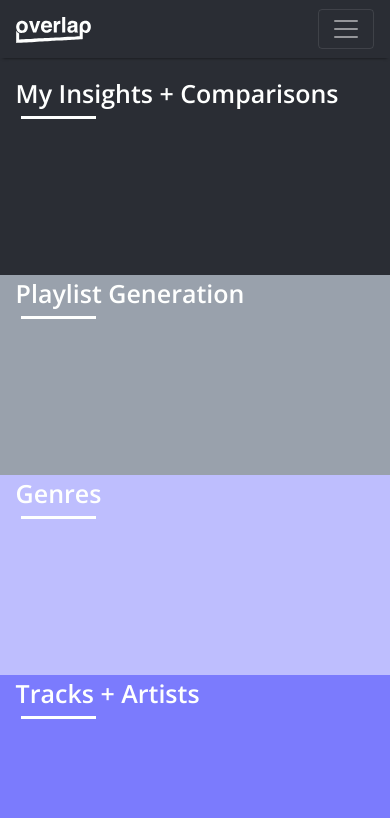
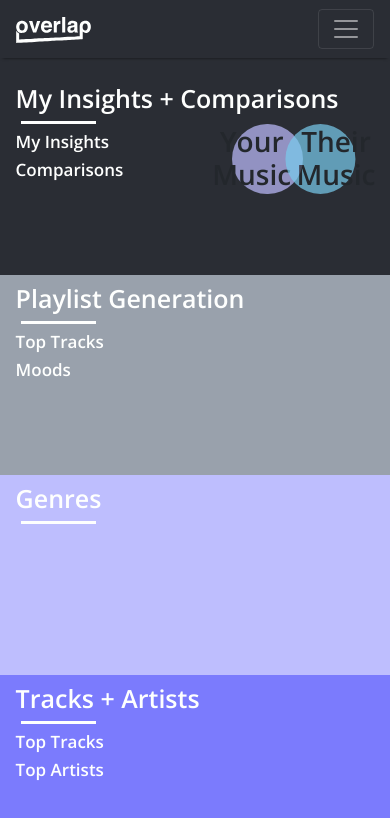
Before and after one commit to IGEN330-Overlap/Overlap, a React (Create React App) app in the folder frontend/: page /how-it-works in a window 390 px wide. Shown: the top 818 px of the page. Built offline with nearby package versions, Linux system fonts and the light colour scheme.

Commit message:
more how it works + percentages on stats

```diff
--- a/frontend/src/GroupProfilePage/MusicalProfile/MusicalProfile.css
+++ b/frontend/src/GroupProfilePage/MusicalProfile/MusicalProfile.css
@@ -102,8 +102,10 @@
     z-index: 2;
 }
 .user-position .user-name {
-    margin-top: 40px;
+    margin-top: 45px;
     opacity: 0;
+    width: 100px;
+    height: fit-content;
     color: var(--off-white-color);
     font-size: 13px;
     font-weight: 550;
--- a/frontend/src/GroupProfilePage/MusicalProfile/MusicalProfile.js
+++ b/frontend/src/GroupProfilePage/MusicalProfile/MusicalProfile.js
@@ -67,6 +67,9 @@ export const MusicalProfile = ({groupUsers}) => {
                                     <img className="user-icon" src={user.icon} alt={user.name}/>
                                     <div className="user-name">
                                         {user.name}
+                                        <div className="user-stat">
+                                            {user.stat.toFixed(2) + "%"}
+                                        </div>
                                     </div>
                                 </div>
                             ))}
@@ -91,10 +94,10 @@ export const MusicalProfile = ({groupUsers}) => {
                                     <img className="user-icon" src={user.icon} alt={user.name}/>
                                     <div className="user-name">
                                         {user.name}
+                                        <div className="user-stat">
+                                            {user.stat.toFixed(2) + "%"}
+                                        </div>
                                     </div>
-                                    {/* <div className="user-stat">
-                                        {user.stat}
-                                    </div> */}
                                 </div>
                             ))}
                         </div>
@@ -118,6 +121,9 @@ export const MusicalProfile = ({groupUsers}) => {
                                     <img className="user-icon" src={user.icon} alt={user.name}/>
                                     <div className="user-name">
                                         {user.name}
+                                        <div className="user-stat">
+                                            {user.stat.toFixed(2) + "%"}
+                                        </div>
                                     </div>
                                 </div>
                             ))}
@@ -142,6 +148,9 @@ export const MusicalProfile = ({groupUsers}) => {
                                     <img className="user-icon" src={user.icon} alt={user.name}/>
                                     <div className="user-name">
                                         {user.name}
+                                        <div className="user-stat">
+                                            {user.stat.toFixed(2) + "%"}
+                                        </div>
                                     </div>
                                 </div>
                             ))}
--- a/frontend/src/GroupProfilePage/TopStats/TopStats.css
+++ b/frontend/src/GroupProfilePage/TopStats/TopStats.css
@@ -22,6 +22,13 @@
     justify-content: space-evenly;
     min-height: 94vh;
     height: fit-content;
+}
+.top-stats-content .under-bar {
+    margin-left: 10px;
+    width: 75px;
+    height: 3px;
+    margin-bottom: 0px;
+    background-color: var(--off-white-color);
 }
 
 .top-stats-heading .text {
--- a/frontend/src/HowItWorks/HowItWorks.css
+++ b/frontend/src/HowItWorks/HowItWorks.css
@@ -1,5 +1,6 @@
 @import url(../variables.css);
 
+/* general styling */
 .hiw-root {
     background-color: var(--primary-color-main);
     min-height: 100vh;
@@ -18,11 +19,67 @@
     margin-top: 1vw;
     margin-bottom: 1vw;
 }
+.hiw-flex {
+    display: flex;
+    flex-direction: row;
+    flex-wrap: wrap;
+}
+.hiw-root .under-bar {
+    margin-left: 5px;
+    width: 75px;
+    height: 3px;
+    margin-bottom: 0px;
+    background-color: var(--off-white-color);
+}
+.hiw-info .text-box {
+    width: 60%;
+}
+.hiw-info .graphics {
+    display: flex;
+    width: 40%;
+    justify-content: center;
+}
+
+/* content specific styling */
 .hiw-insights {
     background-color: var(--primary-color-main);
     min-height: 200px;
     height: fit-content;
 }
+.hiw-insights .graphics .user-bubble {
+    position: relative;
+    background-color: var(--blue-color-1);
+    opacity: 0.7;
+    height: 18vw;
+    width: 18vw;
+    border-radius: 50%;
+    text-align: center;
+}
+.hiw-insights .graphics .friend-bubble {
+    position: relative;
+    background-color: #79cced;
+    opacity: 0.7;
+    height: 18vw;
+    width: 18vw;
+    border-radius: 50%;
+    text-align: center;
+    transform: translate(-25%);
+}
+.hiw-insights .graphics .user-bubble h3 {
+    position: absolute;
+    top: 50%;
+    left: 50%;
+    transform: translate(-70%, -50%);
+    font-weight: 550;
+}
+.hiw-insights .graphics .friend-bubble h3 {
+    position: absolute;
+    top: 50%;
+    left: 50%;
+    transform: translate(-30%, -50%);
+    font-weight: 550;
+}
+
 .hiw-playlistgeneration {
     background-color: var(--neutral-color-7);
     min-height: 200px;
@@ -43,15 +100,15 @@
     min-height: 200px;
     height: fit-content;
 }
-.hiw-root .under-bar {
-    margin-left: 5px;
-    width: 75px;
-    height: 3px;
-    margin-bottom: 0px;
-    background-color: var(--off-white-color);
-}
+
 /* text styles */
 .hiw-info h1 {
     color: var(--off-white-color);
     font-size: clamp(25px, 4vw, 40px);
+    margin-top: 0.5rem;
 }
+.hiw-info h2 {
+    color: var(--off-white-color);
+    font-size: clamp(17px, 2.5vw, 25px);
+    margin-top: 0.5rem;
+}
--- a/frontend/src/HowItWorks/HowItWorks.js
+++ b/frontend/src/HowItWorks/HowItWorks.js
@@ -12,30 +12,78 @@ const HowItWorks = (props) => {
                     <div className="hiw-content">
                         <h1><strong>My Insights + Comparisons</strong></h1>
                         <div className="under-bar"></div>
+                        <div className="hiw-flex">
+                            <div className="text-box">
+                                <h2><strong>My Insights</strong></h2>
+                                <h2><strong>Comparisons</strong></h2>
+                            </div>
+                            <div className="graphics">
+                                <div className="user-bubble">
+                                    <h3>Your Music</h3>
+                                </div>
+                                <div className="friend-bubble">
+                                    <h3>Their Music</h3>
+                                </div>
+                            </div>
+                        </div>
                     </div>
                 </div>
                 <div className="hiw-playlistgeneration">
                 <div className="hiw-content">
                         <h1><strong>Playlist Generation</strong></h1>
                         <div className="under-bar"></div>
+                        <div className="hiw-flex">
+                            <div className="text-box">
+                                <h2><strong>Top Tracks</strong></h2>
+                                <h2><strong>Moods</strong></h2>
+                            </div>
+                            <div className="graphics">
+
+                            </div>
+                        </div>
                     </div>
                 </div>
                 <div className="hiw-genres">
                     <div className="hiw-content">
                         <h1><strong>Genres</strong></h1>
                         <div className="under-bar"></div>
+                        <div className="hiw-flex">
+                            <div className="text-box">
+
+                            </div>
+                            <div className="graphics">
+
+                            </div>
+                        </div>
                     </div>
                 </div>
                 <div className="hiw-topstats">
                     <div className="hiw-content">
                         <h1><strong>Tracks + Artists</strong></h1>
                         <div className="under-bar"></div>
+                        <div className="hiw-flex">
+                            <div className="text-box">
+                                <h2><strong>Top Tracks</strong></h2>
+                                <h2><strong>Top Artists</strong></h2>
+                            </div>
+                            <div className="graphics">
+
+                            </div>
+                        </div>
                     </div>
                 </div>
                 <div className="hiw-musicstats">
                     <div className="hiw-content">
                         <h1><strong>Music Stats</strong></h1>
                         <div className="under-bar"></div>
+                        <div className="hiw-flex">
+                            <div className="text-box">
+
+                            </div>
+                            <div className="graphics">
+
+                            </div>
+                        </div>
                     </div>
                 </div>
             </div>
--- a/frontend/src/LandingPage/LandingPage.js
+++ b/frontend/src/LandingPage/LandingPage.js
@@ -16,9 +16,9 @@ const LandingPage = (props) => {
     return (
         <div className="landing-root d-flex flex-column justify-content-center align-items-center">
             <div className="landing-redirect">
+                <Link to="/how-it-works" className="landing-access"><strong>How It Works</strong></Link>
+                <div className="vertical-line"></div>
                 <Link to="/about" className="landing-access"><strong>About Us</strong></Link>
-                <div className="vertical-line"></div>
-                <Link to="/how-it-works" className="landing-access"><strong>How It Works</strong></Link>
             </div>
             <div className="logo-container">
                 <img src={logo} alt="logo" />
--- a/frontend/src/Navbar/Navbar.js
+++ b/frontend/src/Navbar/Navbar.js
@@ -79,12 +79,11 @@ const Navbar1 = (props) => {
                 ))}
               </NavDropdown>
             )}
-
+            <Nav.Link as={Link} to="/how-it-works" bg="white">
+              How It Works
+            </Nav.Link>
             <Nav.Link as={Link} to="/about" bg="white">
               About Us
-            </Nav.Link>
-            <Nav.Link as={Link} to="/how-it-works" bg="white">
-              How It Works
             </Nav.Link>
           </Nav>
           <Nav className="justify-content-end">
```
